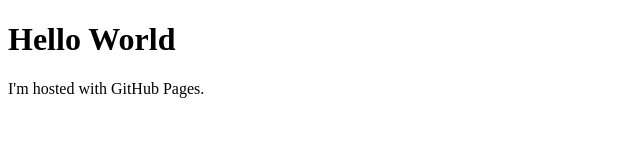
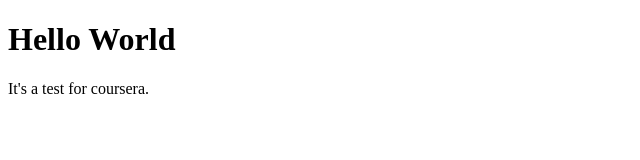
Before and after one commit to andreymkv/andreymkv.github.io, a plain HTML site: page index.html in a window 1280 px wide. Shown: the full height of the page, 0-640 px from the left. Drawn offline with Linux system fonts and the light colour scheme.

Commit message:
Update index.html

```diff
--- a/index.html
+++ b/index.html
@@ -2,6 +2,6 @@
 <html>
 <body>
 <h1>Hello World</h1>
-<p>I'm hosted with GitHub Pages.</p>
+<p>It's a test for coursera.</p>
 </body>
 </html>
```
